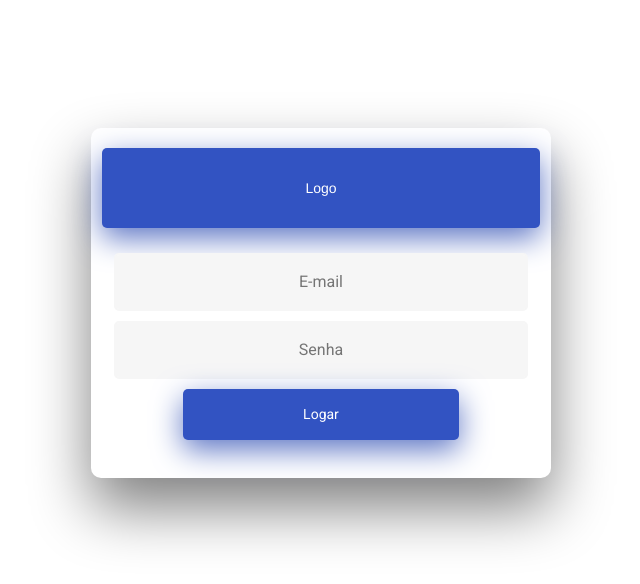
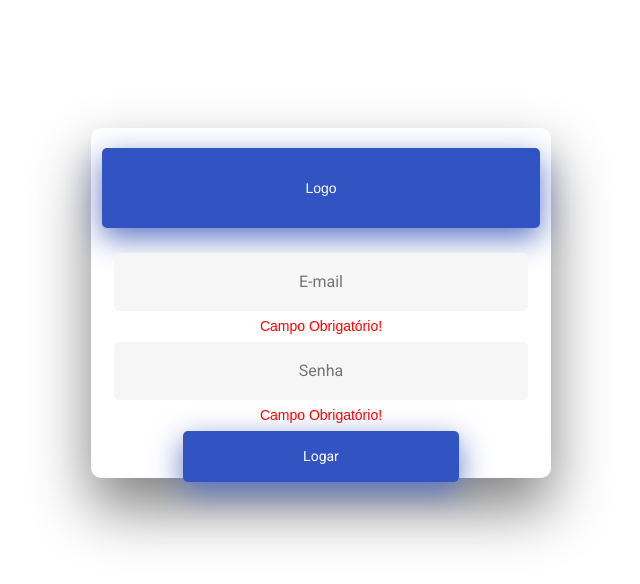
Before and after one commit to MiguelMartinazzo/reviewMaster, an Angular app: page /login in a window 1280 px wide. Shown: the top 584 px of the page, without its empty margins (319-959 px from the left). Built offline with nearby package versions, Linux system fonts and the light colour scheme.

Commit message:
Arrumando erro na validação do login

```diff
--- a/src/app/pages/login/login.component.html
+++ b/src/app/pages/login/login.component.html
@@ -11,11 +11,11 @@
             <input class="input-login" placeholder="E-mail" formControlName="email" />
         </div>
         <div class="mensagem-erro"
-        *ngIf="loginForm.get('email')?.errors?.required && loginForm.get('email')?.errors?.touched" >
+        *ngIf="loginForm.get('email')?.errors?.required" >
             Campo Obrigatório!
         </div>
         <div class="mensagem-erro"
-        *ngIf="loginForm.get('email')?.errors?.email && loginForm.get('email')?.errors?.touched ">
+        *ngIf="loginForm.get('email')?.errors?.email ">
             formato do E-mail não é valido!
 
         </div>
@@ -25,7 +25,7 @@
         <div>
             <input class="input-login" type="password" placeholder="Senha" formControlName="senha" />
         </div>
-        <div class="mensagem-erro" *ngIf="loginForm.get('senha')?.errors?.required && loginForm.get('senha')?.errors?.touched" >
+        <div class="mensagem-erro" *ngIf="loginForm.get('senha')?.errors?.required && loginForm.get('senha')" >
             Campo Obrigatório!
         </div>
     </div>
```
